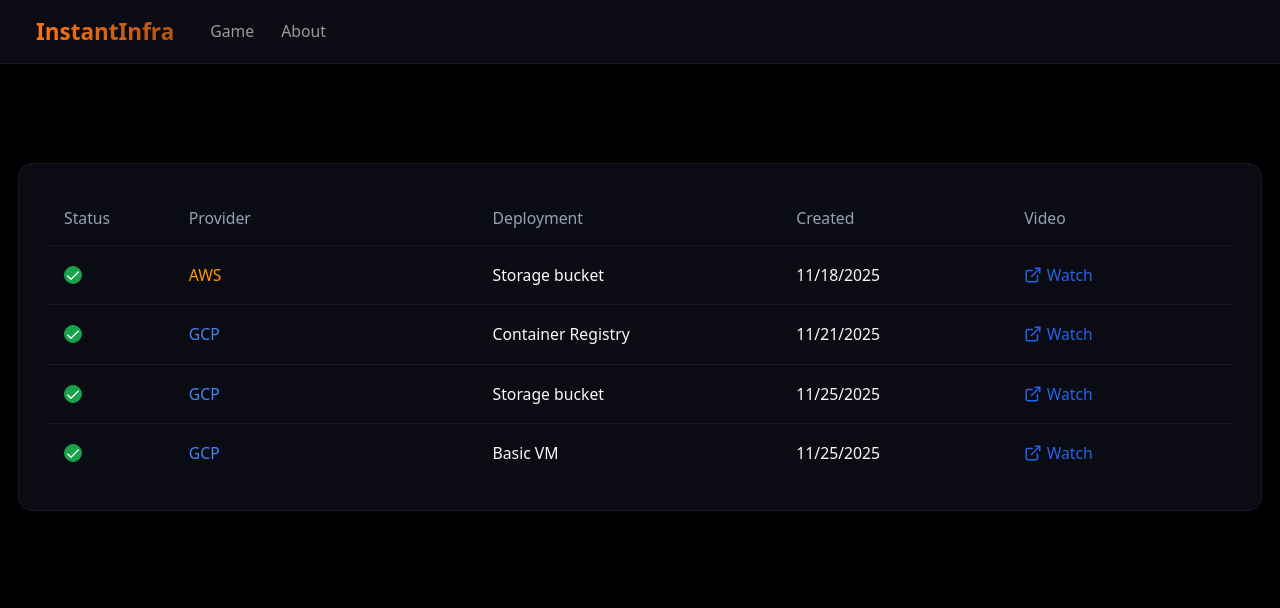
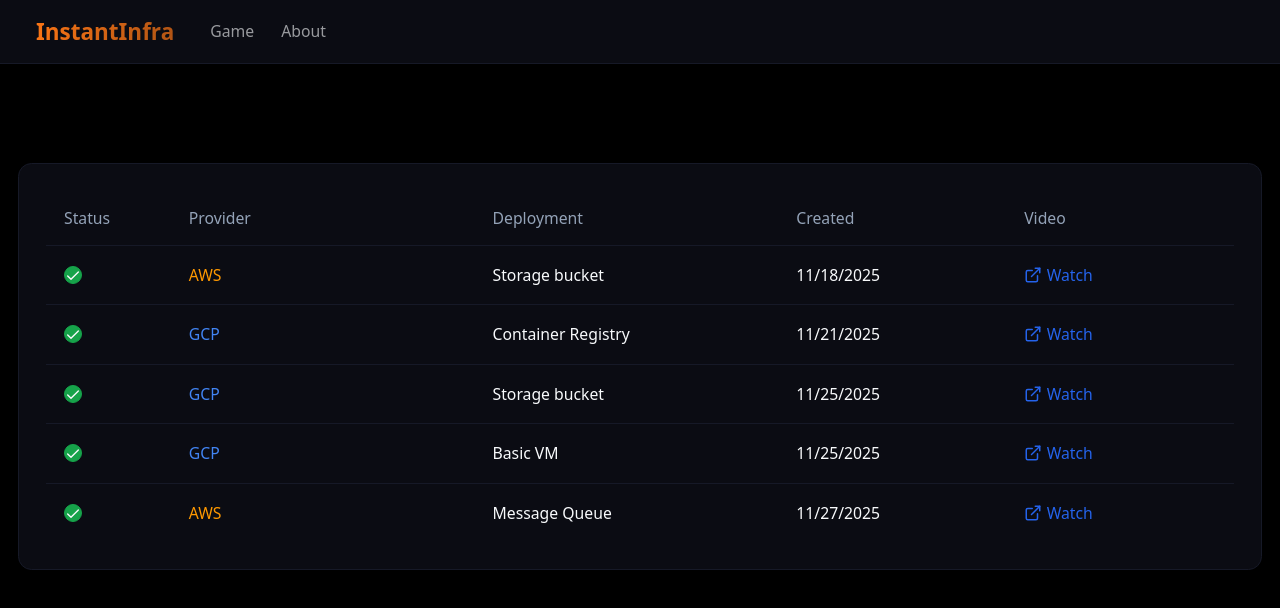
Before and after one commit to oschvr/instant-infra.com, a React (Vite) app: page /#/ in a window 1280 px wide. Shown: the top 608 px of the page. Built offline with nearby package versions, Linux system fonts and the light colour scheme.

Commit message:
Add aws msk

```diff
--- a/src/data/localData.json
+++ b/src/data/localData.json
@@ -31,6 +31,14 @@
       "is_done": true,
       "created_at": "2025-11-25",
       "video_url": "https://youtu.be/aTB-PtOAS08"
+    },
+    {
+      "id": "5",
+      "provider_id": "aws",
+      "deployment_id": "message-queue",
+      "is_done": true,
+      "created_at": "2025-11-27",
+      "video_url": "https://youtu.be/1FkBtUleUlQ"
     }
   ],
   "providers": [
--- a/src/pages/About.tsx
+++ b/src/pages/About.tsx
@@ -88,7 +88,8 @@ const About = () => {
                     (Simple VM, Storage bucket, K8s cluster, etc)
                   </li>
                   <li>
-                    Try to create and apply the outcome in less than 15 minutes
+                    Try to create and apply the outcome in less than 15/30
+                    minutes (depending complexity)
                   </li>
                 </ol>
                 <p className="text-muted-foreground">Guides:</p>
@@ -103,6 +104,7 @@ const About = () => {
                   <li>
                     Search, modify or create weird Terraform/OpenTofu providers
                   </li>
+                  <li>Untangle a complex or broken Terraform/OpenTofu state</li>
                   <li>Open to suggestions !</li>
                   <li>¯\_(ツ)_/¯</li>
                 </ul>
```
